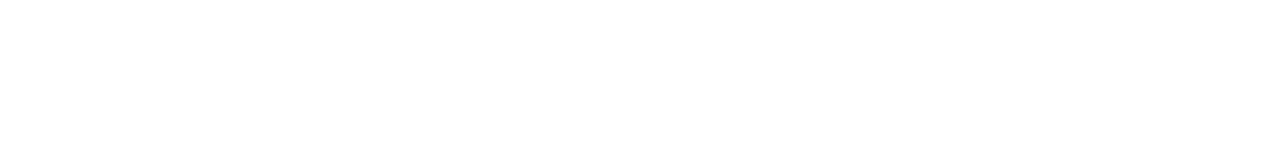
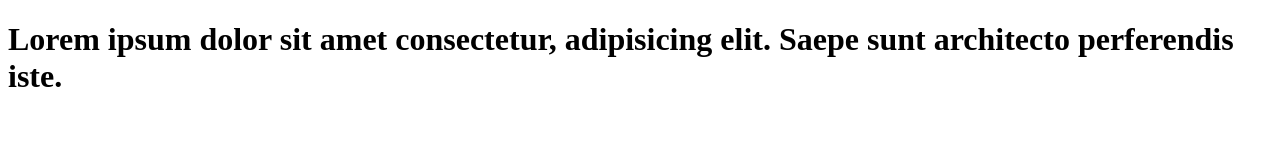
Before and after one commit to Harshraj210/calculator, a plain HTML site: page index.html in a window 1280 px wide. Drawn offline with Linux system fonts and the light colour scheme.

Commit message:
updated index file

```diff
--- a/index.html
+++ b/index.html
@@ -6,6 +6,6 @@
     <title>Document</title>
 </head>
 <body>
-
+    <h1>Lorem ipsum dolor sit amet consectetur, adipisicing elit. Saepe sunt architecto perferendis iste.</h1>
 </body>
 </html>
```
